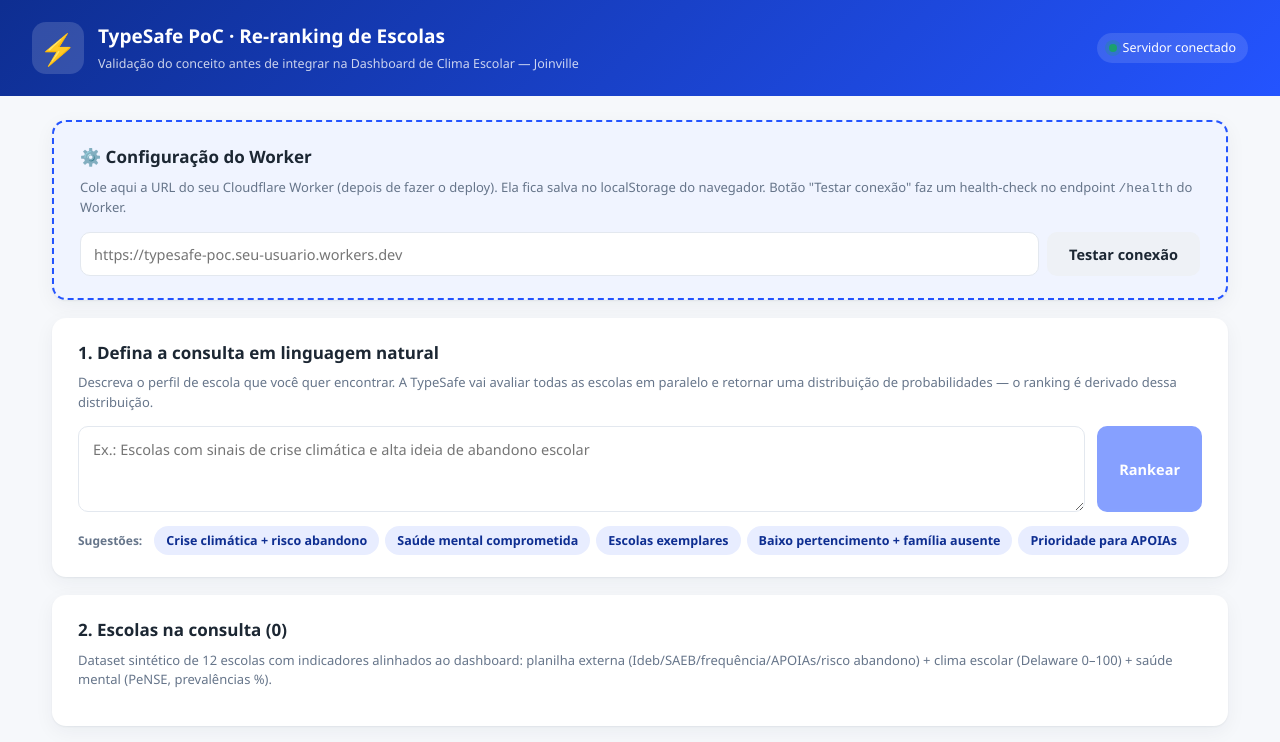
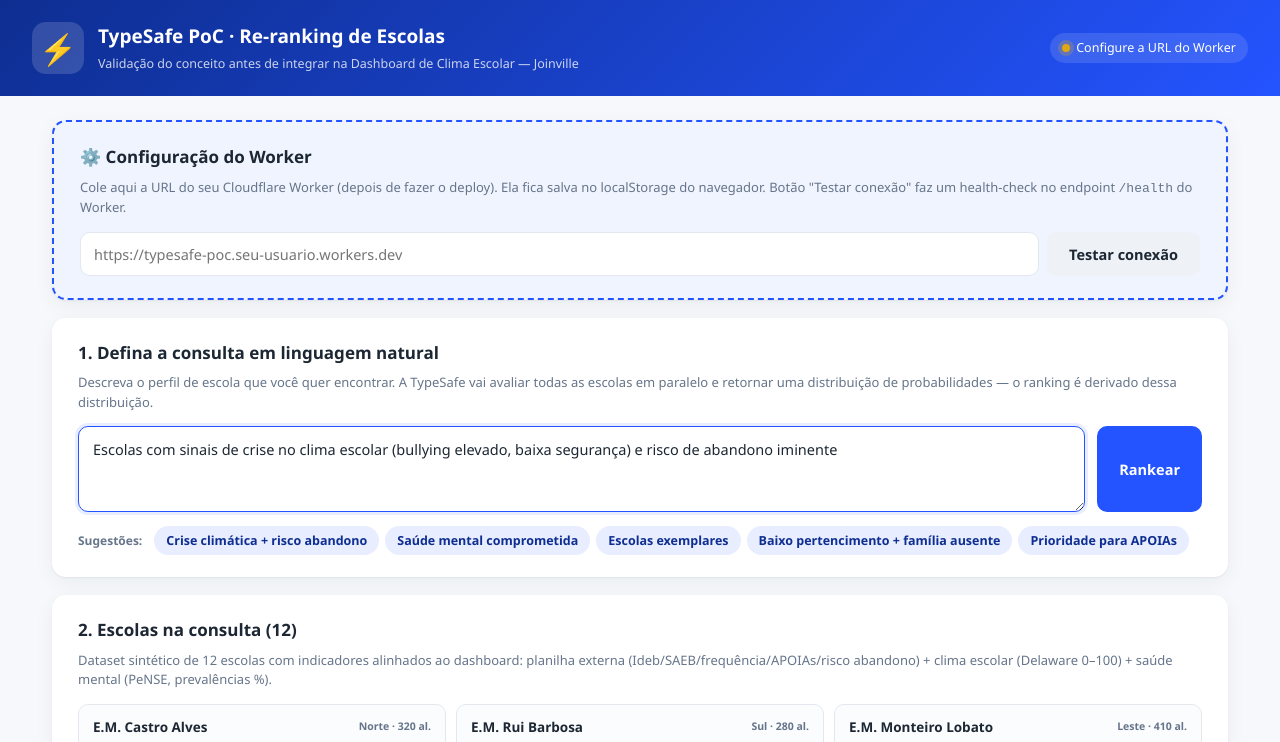
Before and after one commit to sed-ndi/test-jev, a plain HTML site: page index.html in a window 1280 px wide. Both pictures are taken after a click on the button "Crise climática + risco abandono". Shown: the top 742 px of the page. Drawn offline with Linux system fonts and the light colour scheme.

Commit message:
Update index.html

```diff
--- a/index.html
+++ b/index.html
@@ -457,8 +457,10 @@ footer code {
     </script>
     <script>
 // ============================================================================
-// TypeSafe PoC — Mini-app: Re-ranking de Escolas
+// TypeSafe PoC — Mini-app: Re-ranking de Escolas (VERSÃO ESTÁTICA)
 // Frontend JS puro (sem framework, sem build).
+// Lê SCHOOLS de window.SCHOOLS_DATA (inline no HTML).
+// Lê Worker URL do campo #workerUrl (salvo em localStorage).
 // ============================================================================
 
 const $ = sel => document.querySelector(sel);
@@ -484,9 +486,9 @@ let SCHOOLS = [];
 // ---------------------------------------------------------------------------
 // Init
 // ---------------------------------------------------------------------------
-async function init() {
+function init() {
   // Inline schools data (no fetch needed)
-  SCHOOLS = window.SCHOOLS_DATA;
+  SCHOOLS = window.SCHOOLS_DATA || [];
   $('#schoolsCount').textContent = SCHOOLS.length;
   renderSchoolsGrid(SCHOOLS);
   $('#runBtn').disabled = false;
@@ -509,6 +511,24 @@ async function init() {
     }
   });
   $('#testWorkerBtn').addEventListener('click', checkWorkerHealth);
+
+  // Chips de exemplo
+  $$('.chip').forEach(chip => {
+    chip.addEventListener('click', () => {
+      $('#queryInput').value = chip.dataset.q;
+      $('#queryInput').focus();
+    });
+  });
+
+  // Botão principal
+  $('#runBtn').addEventListener('click', runRerank);
+  // Enter no textarea (Ctrl+Enter)
+  $('#queryInput').addEventListener('keydown', e => {
+    if (e.key === 'Enter' && (e.ctrlKey || e.metaKey)) {
+      e.preventDefault();
+      runRerank();
+    }
+  });
 }
 
 // ---------------------------------------------------------------------------
@@ -543,7 +563,7 @@ function renderSchoolsGrid(schools) {
 }
 
 // ---------------------------------------------------------------------------
-// Chamar /api/rerank
+// Chamar /api/rerank no Worker
 // ---------------------------------------------------------------------------
 async function runRerank() {
   const query = $('#queryInput').value.trim();
@@ -596,7 +616,7 @@ async function runRerank() {
     }
 
     renderResult(data);
-    setStatus('ok', 'OK · ' + data.elapsed_ms + 'ms · in=' + data.usage.input_tokens + 'tok out=' + data.usage.output_tokens + 'tok');
+    setStatus('ok', `OK · ${data.elapsed_ms}ms · in=${data.usage.input_tokens}tok out=${data.usage.output_tokens}tok`);
   } catch (e) {
     showError({ error: e.message, stack: e.stack });
     setStatus('err', 'Falha de rede: ' + e.message);
@@ -607,6 +627,9 @@ async function runRerank() {
   }
 }
 
+// ---------------------------------------------------------------------------
+// Health check do Worker
+// ---------------------------------------------------------------------------
 async function checkWorkerHealth() {
   const url = ($('#workerUrl').value || '').trim();
   if (!url) {
@@ -630,8 +653,6 @@ async function checkWorkerHealth() {
     setStatus('err', 'Não foi possível alcançar o Worker: ' + e.message);
   }
 }
-}
-
 
 // ---------------------------------------------------------------------------
 // Renderizar resultado
```
